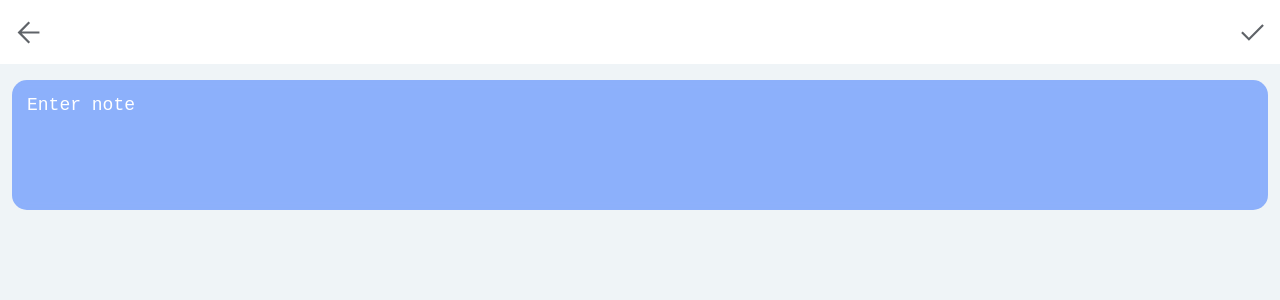
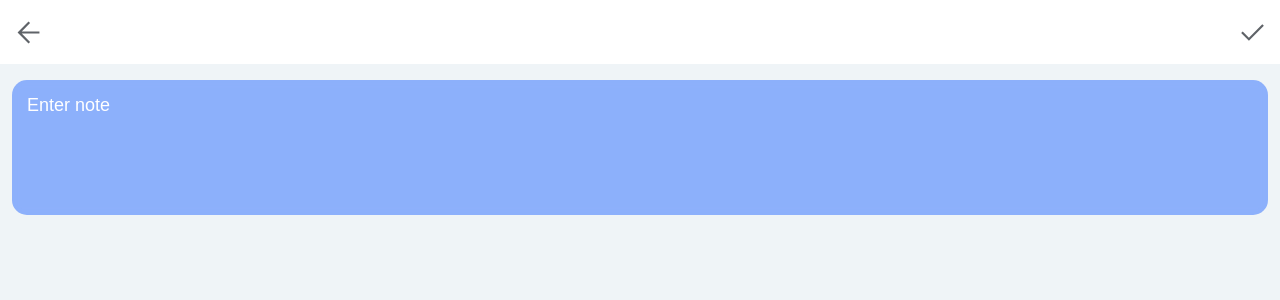
Before and after one commit to Rubinich/notes, a React (Create React App) app: page /make-note in a window 1280 px wide. Shown: the top 300 px of the page. Built offline with nearby package versions, Linux system fonts and the light colour scheme.

Commit message:
font-change in note

```diff
--- a/src/layouts/note/note.css
+++ b/src/layouts/note/note.css
@@ -27,6 +27,7 @@
     resize: none;
     font-size: 18px;
     min-height: 20px;
+    font-family:"Arial", system-ui;
 }
 .note textarea:focus {
     outline: none;
--- a/src/layouts/notes/notes.css
+++ b/src/layouts/notes/notes.css
@@ -47,6 +47,7 @@
     color: #fff;
     resize: none;
     font-size: 18px;
+    font-family: "Arial", system-ui;
 }
 
 .note textarea:focus {
```
